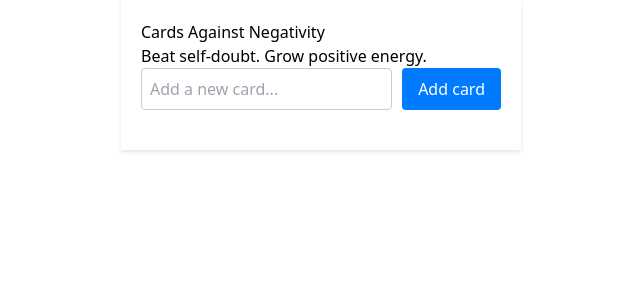
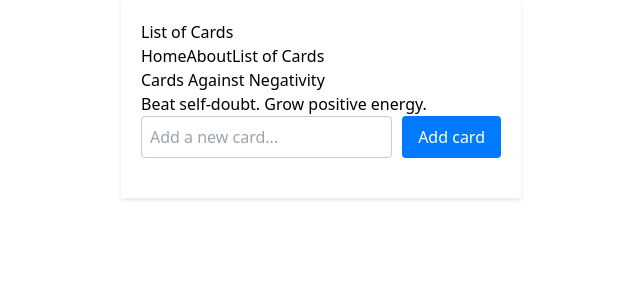
Before and after one commit to valarietan/react-cards, a Next.js app: page / in a window 1280 px wide. Shown: the top 300 px of the page, without its empty margins (319-959 px from the left). Built offline with nearby package versions, Linux system fonts and the light colour scheme.

Commit message:
test Navbar

```diff
--- /dev/null
+++ b/components/Navbar.jsx
@@ -0,0 +1,14 @@
+const Navbar = () => {
+    return (
+        <nav>
+            <div className = "logo">
+            <h1>List of Cards</h1>
+            </div>
+            <a>Home</a>
+            <a>About</a>
+            <a>List of Cards</a>
+        </nav>
+    );
+}
+
+export default Navbar;
--- a/pages/index.js
+++ b/pages/index.js
@@ -4,6 +4,7 @@
 import CardForm from '@/components/CardForm'
 import CardList from '@/components/CardList'
 import styled from 'styled-components'
+import Navbar from '@/components/Navbar'
 
 
 const AppWrapper = styled.div`
@@ -40,6 +41,7 @@
 
   return (
     <AppWrapper>
+      <Navbar />
       <h1>Cards Against Negativity</h1>
       <p>Beat self-doubt. Grow positive energy.</p>
       <CardForm addCard={addCard} />
```
